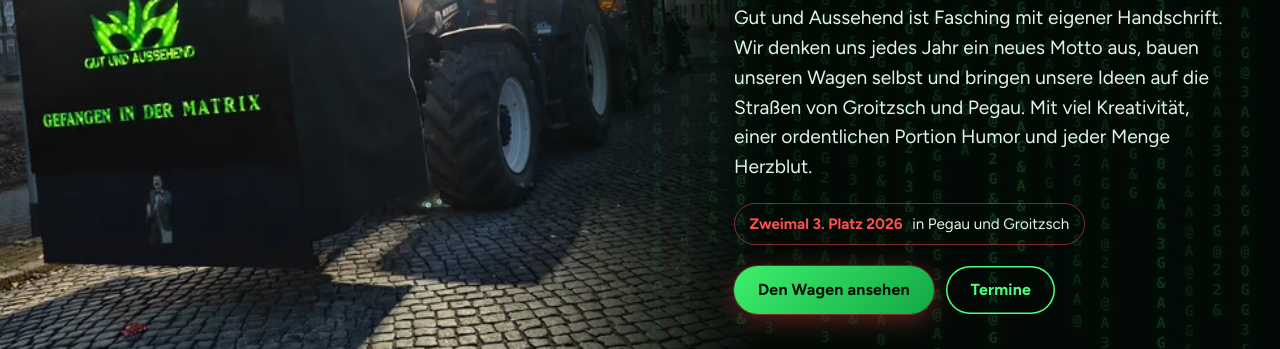
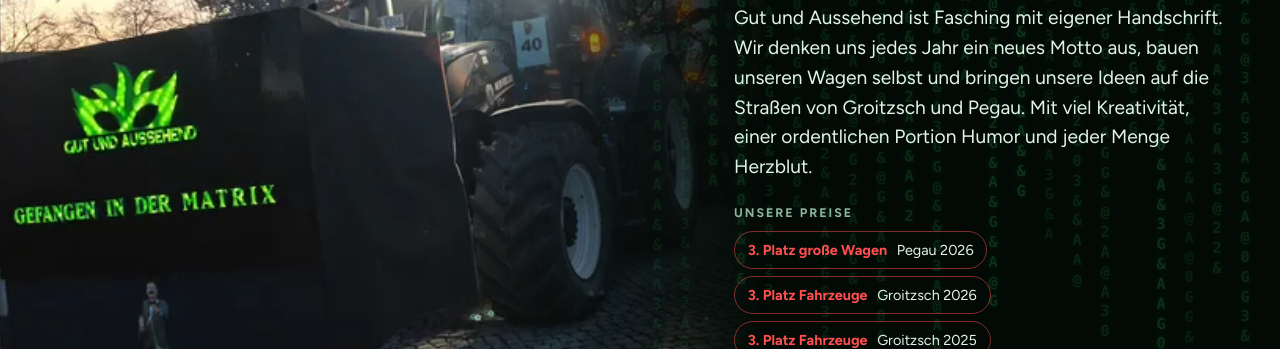
Before and after one commit to Lulatsch2401/Gut-Aussehend_Website, a plain HTML site: page index.html in a window 1280 px wide. Shown: the part 475-824 px from the top of the page. Drawn offline with Linux system fonts and the light colour scheme.

Commit message:
Aufmacher: alle Preise als Übersicht "Unsere Preise"
- Ersetzt den einen Preis je Session durch die Liste aller vier Preise
- Klick auf einen Preis wechselt in die passende Session und springt zum Wagen

Co-Authored-By: Claude Opus 5.5 <noreply@anthropic.com>
Claude-Session: https://claude.ai/code/session_011dLjRsMyPpuK9czBwDAhrd

```diff
--- a/assets/css/site.css
+++ b/assets/css/site.css
@@ -168,6 +168,10 @@ h1, h2, h3 { margin: 0; font-weight: 400; text-wrap: balance; }
 .hero__proof { display: inline-flex; align-items: baseline; gap: 0.6rem; flex-wrap: wrap; padding: 0.5rem 0.9rem; border: 1px solid rgba(var(--accent2-rgb), 0.5); border-radius: 999px; font-size: 0.95rem; color: var(--ink); text-decoration: none; }
 .hero__proof strong { color: var(--accent2); font-weight: 700; }
 .hero__proof:hover { color: #fff; border-color: var(--accent2); }
+.hero__awards { display: grid; gap: 0.55rem; }
+.hero__awards-label { font-size: 0.78rem; font-weight: 700; letter-spacing: 0.16em; text-transform: uppercase; color: var(--muted); }
+.hero__awards ul { display: grid; justify-items: start; gap: 0.45rem; }
+.hero__awards .hero__proof { font-size: 0.9rem; padding: 0.4rem 0.8rem; }
 .hero__cta { display: flex; flex-wrap: wrap; gap: 0.8rem; }
 
 @media (max-width: 899px) {
--- a/assets/js/site.js
+++ b/assets/js/site.js
@@ -91,6 +91,11 @@
       if (hash && node.id === hash) start = node.getAttribute("data-for").split(" ")[0];
     });
     applyMotto(start, false);
+
+    /* Links wie die Preise im Aufmacher wechseln vor dem Springen in die passende Session. */
+    Array.prototype.slice.call(doc.querySelectorAll("[data-goto-motto]")).forEach(function (link) {
+      link.addEventListener("click", function () { applyMotto(link.getAttribute("data-goto-motto"), true); });
+    });
   }
 
   /* ---- Großansicht der Fotos ---- */
--- a/index.html
+++ b/index.html
@@ -21,7 +21,7 @@
 <link rel="icon" type="image/png" href="assets/img/favicon.png">
 <link rel="apple-touch-icon" href="assets/img/apple-touch-icon.png">
 <link rel="preload" href="assets/fonts/tilt-neon-400.woff2" as="font" type="font/woff2" crossorigin>
-<link rel="stylesheet" href="assets/css/site.css?v=20261116c">
+<link rel="stylesheet" href="assets/css/site.css?v=20261116d">
 </head>
 <body>
 <script>
@@ -74,9 +74,15 @@
       <p class="script">Since 2023</p>
       <h1 class="neon">Fasching, selbst gebaut.</h1>
       <p class="lead">Gut und Aussehend ist Fasching mit eigener Handschrift. Wir denken uns jedes Jahr ein neues Motto aus, bauen unseren Wagen selbst und bringen unsere Ideen auf die Straßen von Groitzsch und Pegau. Mit viel Kreativität, einer ordentlichen Portion Humor und jeder Menge Herzblut.</p>
-      <a class="hero__proof" href="#wagen" data-for="matrix"><strong>Zweimal 3. Platz 2026</strong> in Pegau und Groitzsch</a>
-      <a class="hero__proof" href="#wagen" data-for="wip" hidden><strong>3. Platz Fahrzeuge</strong> Karnevalsumzug Groitzsch 2025</a>
-      <a class="hero__proof" href="#wagen" data-for="up" hidden><strong>Sonderpreis</strong> Karnevalsumzug Groitzsch 2024</a>
+      <div class="hero__awards">
+        <p class="hero__awards-label" id="preise-label">Unsere Preise</p>
+        <ul aria-labelledby="preise-label">
+          <li><a class="hero__proof" href="#wagen-2026" data-goto-motto="matrix"><strong>3. Platz große Wagen</strong> Pegau 2026</a></li>
+          <li><a class="hero__proof" href="#wagen-2026" data-goto-motto="matrix"><strong>3. Platz Fahrzeuge</strong> Groitzsch 2026</a></li>
+          <li><a class="hero__proof" href="#wagen-2025" data-goto-motto="wip"><strong>3. Platz Fahrzeuge</strong> Groitzsch 2025</a></li>
+          <li><a class="hero__proof" href="#wagen-2024" data-goto-motto="up"><strong>Sonderpreis</strong> Groitzsch 2024</a></li>
+        </ul>
+      </div>
       <div class="hero__cta">
         <a class="btn" href="#wagen">Den Wagen ansehen</a>
         <a class="btn btn--ghost" href="#termine">Termine</a>
@@ -605,7 +611,7 @@
   </div>
 </dialog>
 </div>
-<script src="assets/data/inhalte.js?v=20261116c"></script>
-<script src="assets/js/site.js?v=20261116c"></script>
+<script src="assets/data/inhalte.js?v=20261116d"></script>
+<script src="assets/js/site.js?v=20261116d"></script>
 </body>
 </html>
```
Also changed, not shown: datenschutz.html (+1 -1 lines), 1 other file.
